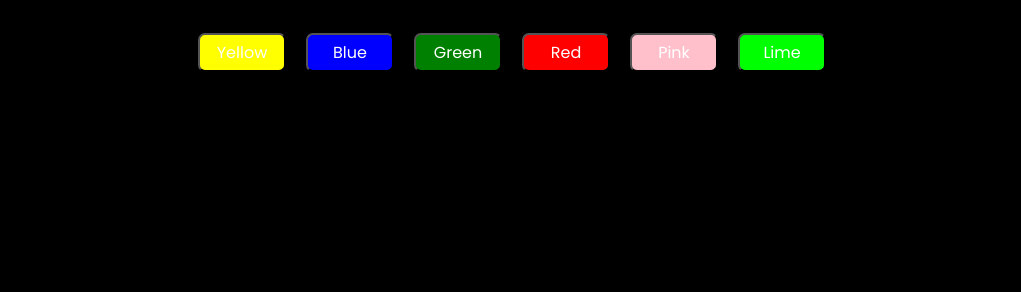
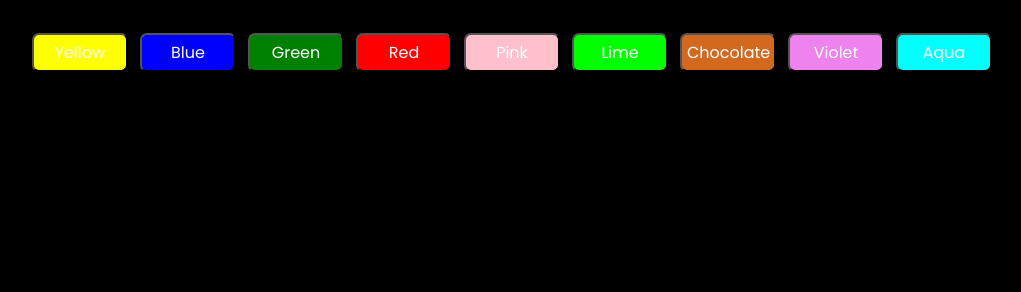
Before and after one commit to ibaddKhan/Color-New, a plain HTML site: page index.html in a window 1280 px wide. Shown: the top 292 px of the page, without its empty margins (128-1149 px from the left). Drawn offline with Linux system fonts and the light colour scheme.

Commit message:
10 index Added

```diff
--- a/index.html
+++ b/index.html
@@ -33,8 +33,8 @@
       button {
         border-radius: 7px;
         padding: 5px;
-        margin: 25px 10px;
-        width: 5.5rem;
+        margin: 25px 6px;
+        width: 6rem;
         cursor: pointer;
         color: white;
       }
--- a/script.js
+++ b/script.js
@@ -1,7 +1,17 @@
 let bg = document.querySelector("body");
 let div = document.querySelector("div");
 let Cname = document.querySelector(".name");
-let color = ["Yellow", "Blue", "Green", "Red", "Pink", "Lime"];
+let color = [
+  "Yellow",
+  "Blue",
+  "Green",
+  "Red",
+  "Pink",
+  "Lime",
+  "Chocolate",
+  "Violet",
+  "Aqua",
+];
 for (let i = 0; i < color.length; i++) {
   console.log(color[i]);
   div.innerHTML += `<button style="background-color: ${color[i]};" onclick="colors(${i});" >${color[i]}</button>`;
```
